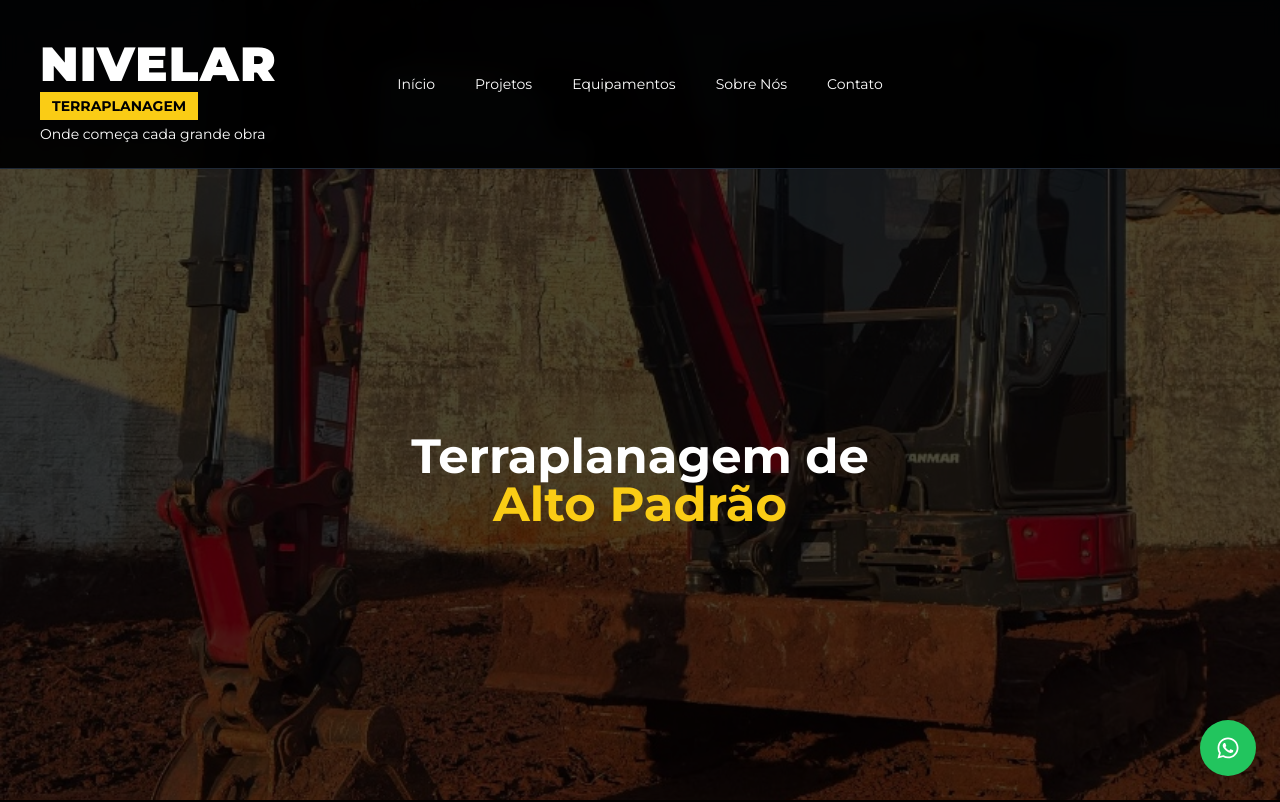
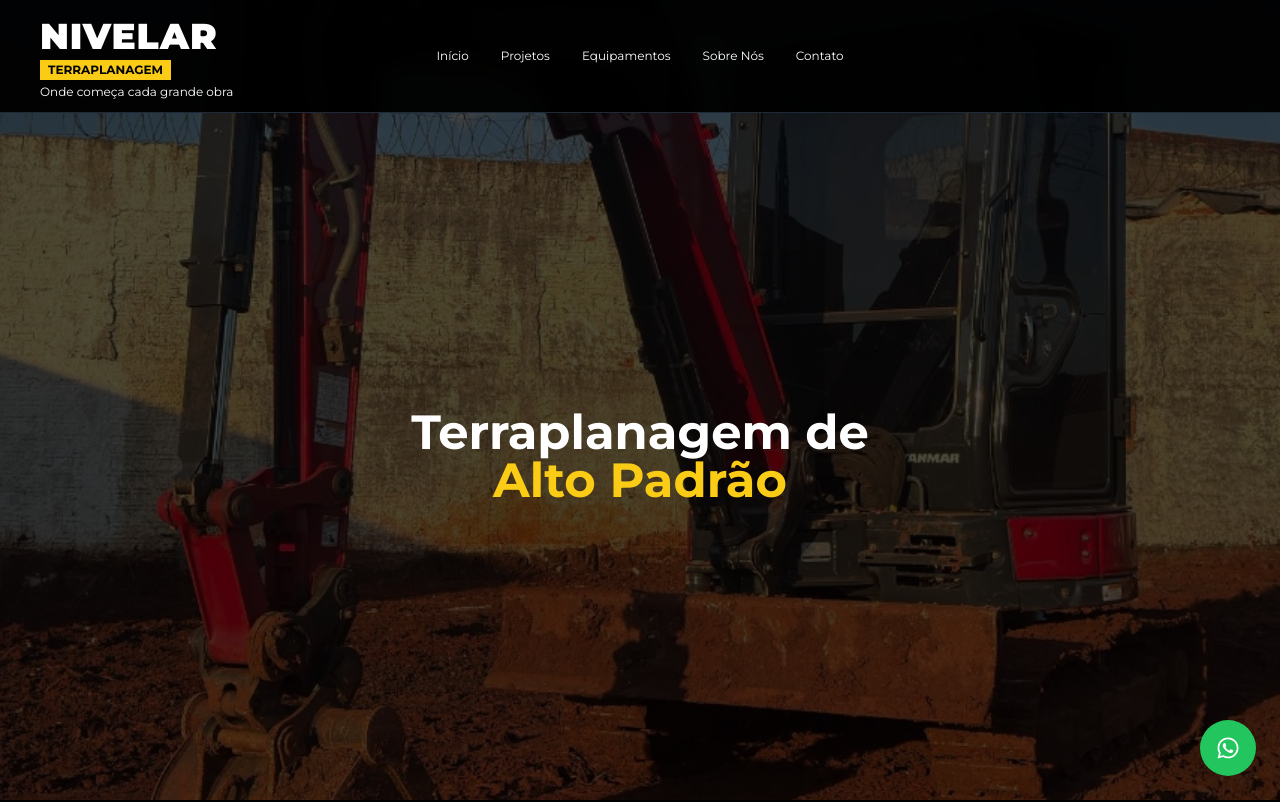
Before and after one commit to emanueldomingues/site-nivelar, a Next.js app: page / in a window 1280 px wide. Shown: the top 802 px of the page. Built offline with nearby package versions, Linux system fonts and the light colour scheme.

Commit message:
header mais compacto final

```diff
--- a/app/page.tsx
+++ b/app/page.tsx
@@ -50,23 +50,23 @@ export default function Home() {
 
       {/* HEADER */}
       <header className="fixed top-0 w-full bg-black/95 backdrop-blur z-50 border-b border-gray-800">
-        <div className="w-full flex items-center justify-between px-10 py-6 relative">
+        <div className="w-full flex items-center justify-between px-10 py-3 relative">
 
           {/* LOGO */}
-          <div className="flex flex-col leading-tight mt-4">
-            <h1 className="text-5xl font-black tracking-wide">
+          <div className="flex flex-col leading-tight mt-1">
+            <h1 className="text-4xl font-black tracking-wide">
               NIVELAR
             </h1>
-            <span className="bg-yellow-400 text-black text-sm px-3 py-1 mt-1 font-bold w-fit">
+            <span className="bg-yellow-400 text-black text-xs px-2 py-0.5 mt-1 font-bold w-fit">
               TERRAPLANAGEM
             </span>
-            <span className="text-sm text-white mt-1">
+            <span className="text-xs text-white mt-1">
               Onde começa cada grande obra
             </span>
           </div>
 
           {/* MENU CENTRAL */}
-          <nav className="absolute left-1/2 -translate-x-1/2 flex gap-10 text-sm font-medium">
+          <nav className="absolute left-1/2 -translate-x-1/2 flex gap-8 text-xs font-medium">
             <a href="#home" className="hover:text-yellow-400">Início</a>
             <a href="#projetos" className="hover:text-yellow-400">Projetos</a>
             <a href="#equipamentos" className="hover:text-yellow-400">Equipamentos</a>
@@ -74,12 +74,12 @@ export default function Home() {
             <a href="#contato" className="hover:text-yellow-400">Contato</a>
           </nav>
 
-          <div className="w-[150px]" />
+          <div className="w-[120px]" />
         </div>
       </header>
 
       {/* HERO */}
-      <section id="home" className="h-screen pt-40 relative flex items-center justify-center">
+      <section id="home" className="h-screen pt-28 relative flex items-center justify-center">
         {heroImages.map((img, i) => (
           <div
             key={i}
@@ -92,7 +92,7 @@ export default function Home() {
 
         <div className="absolute inset-0 bg-black/70" />
 
-        <h2 className="relative text-5xl font-bold text-center">
+        <h2 className="relative text-4xl md:text-5xl font-bold text-center">
           Terraplanagem de <br />
           <span className="text-yellow-400">Alto Padrão</span>
         </h2>
@@ -155,13 +155,11 @@ export default function Home() {
 
         <div className="grid md:grid-cols-2 gap-12 items-center max-w-6xl mx-auto">
 
-          {/* MAPA */}
           <iframe
             src="https://www.google.com/maps?q=Av.+Antônio+Raminelli,+857,+Cambé&output=embed"
-            className="w-full h-[500px] rounded-xl"
+            className="w-full h-[520px] rounded-xl"
           />
 
-          {/* CONTATOS */}
           <div className="space-y-5 text-base">
 
             <p className="text-gray-300">📍 Av. Antônio Raminelli, 857 - Cambé</p>
@@ -184,7 +182,6 @@ export default function Home() {
               </a>
             ))}
 
-            {/* INSTAGRAM SVG */}
             <a
               href="https://instagram.com/terraplanagem.nivelar"
               target="_blank"
@@ -198,7 +195,6 @@ export default function Home() {
         </div>
       </section>
 
-      {/* ZOOM */}
       {zoomImg && (
         <div
           onClick={() => setZoomImg(null)}
@@ -208,7 +204,6 @@ export default function Home() {
         </div>
       )}
 
-      {/* BOTÃO WHATS */}
       <a
         href="https://wa.me/5543998061421"
         target="_blank"
```
